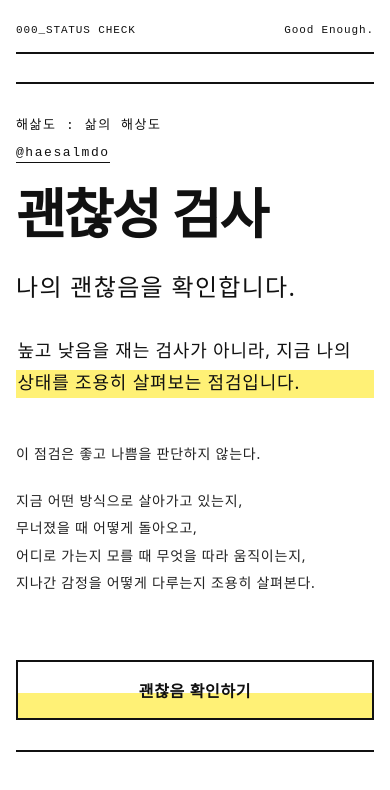
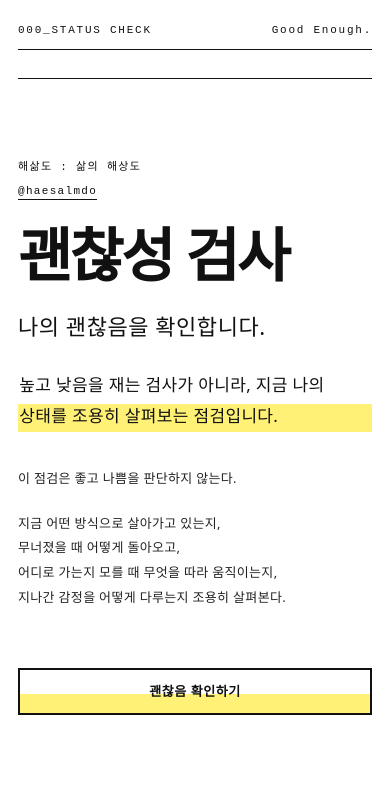
Before and after one commit to munchanwee/bbb, a React (Vite) app: page / in a window 390 px wide. Shown: the top 790 px of the page. Built offline with nearby package versions, Linux system fonts and the light colour scheme.

Commit message:
Add files via upload

```diff
--- a/index.html
+++ b/index.html
@@ -5,7 +5,7 @@
     <meta name="viewport" content="width=device-width, initial-scale=1.0" />
     <meta name="description" content="해삶도 : 삶의 해상도 — 괜찮성 검사" />
     <meta property="og:title" content="괜찮성 검사" />
-    <meta property="og:description" content="나는 괜찮음을 확인합니다. 높낮이가 아닌 나의 상태검사." />
+    <meta property="og:description" content="나의 괜찮음을 확인합니다. 높낮이가 아닌 나의 상태검사." />
     <meta property="og:type" content="website" />
     <title>괜찮성 검사</title>
   </head>
--- a/src/styles.css
+++ b/src/styles.css
@@ -4,7 +4,7 @@
   --muted: #5c5c5c;
   --line: #111111;
   --yellow: #fff176;
-  --soft: #f8f8f4;
+  --soft: #fafaf6;
   font-family: 'Pretendard', 'Apple SD Gothic Neo', 'Noto Sans KR', system-ui, -apple-system, BlinkMacSystemFont, sans-serif;
   color: var(--ink);
   background: var(--bg);
@@ -12,13 +12,17 @@
 
 * { box-sizing: border-box; }
 
-html { scroll-behavior: smooth; }
+html {
+  scroll-behavior: smooth;
+  -webkit-text-size-adjust: 100%;
+}
 
 body {
   margin: 0;
   background: var(--bg);
   color: var(--ink);
   word-break: keep-all;
+  overflow-x: hidden;
 }
 
 button, a {
@@ -26,8 +30,12 @@ button, a {
   color: inherit;
 }
 
+button {
+  -webkit-tap-highlight-color: transparent;
+}
+
 .page {
-  min-height: 100vh;
+  min-height: 100svh;
   padding: 42px 24px 72px;
   background:
     linear-gradient(var(--bg), var(--bg)) padding-box,
@@ -35,10 +43,12 @@ button, a {
 }
 
 .site-header {
+  width: 100%;
   max-width: 980px;
   margin: 0 auto 42px;
   display: flex;
   justify-content: space-between;
+  align-items: center;
   gap: 18px;
   font-family: 'Courier New', ui-monospace, monospace;
   font-size: 14px;
@@ -47,10 +57,16 @@ button, a {
   padding-bottom: 16px;
 }
 
+.site-header span {
+  min-width: 0;
+  overflow-wrap: anywhere;
+}
+
 .frame {
+  width: 100%;
   max-width: 980px;
   margin: 0 auto;
-  background: rgba(255,255,255,0.96);
+  background: rgba(255,255,255,0.97);
   border-top: 2px solid var(--line);
   border-bottom: 2px solid var(--line);
   padding: clamp(34px, 6vw, 72px) clamp(18px, 5vw, 62px);
@@ -94,19 +110,20 @@ button, a {
 h1, h2 {
   margin: 0;
   line-height: 1.05;
-  letter-spacing: -0.035em;
+  letter-spacing: -0.04em;
 }
 
 .hero h1, .result-title {
-  font-size: clamp(54px, 10vw, 118px);
+  font-size: clamp(50px, 9vw, 112px);
   font-weight: 950;
   margin-bottom: 28px;
+  overflow-wrap: break-word;
 }
 
 .subtitle {
-  font-size: clamp(23px, 3.6vw, 42px);
-  letter-spacing: 0.055em;
-  line-height: 1.42;
+  font-size: clamp(22px, 3.2vw, 40px);
+  letter-spacing: 0.045em;
+  line-height: 1.45;
   margin: 0 0 30px;
 }
 
@@ -115,9 +132,9 @@ h1, h2 {
 .result-body,
 .result-status,
 .share-sentence {
-  font-size: clamp(18px, 2.2vw, 25px);
+  font-size: clamp(18px, 2.1vw, 24px);
   line-height: 1.86;
-  letter-spacing: 0.045em;
+  letter-spacing: 0.035em;
 }
 
 .note {
@@ -128,9 +145,9 @@ h1, h2 {
 .intro-copy {
   margin: 42px 0 44px;
   max-width: 720px;
-  font-size: clamp(14px, 1.55vw, 17px);
+  font-size: clamp(14px, 1.45vw, 16px);
   line-height: 2.05;
-  letter-spacing: 0.055em;
+  letter-spacing: 0.045em;
   color: #222;
 }
 
@@ -142,6 +159,8 @@ h1, h2 {
   display: inline;
   background: linear-gradient(to top, var(--yellow) 0 44%, transparent 44% 100%);
   padding: 0 0.08em;
+  -webkit-box-decoration-break: clone;
+  box-decoration-break: clone;
 }
 
 .primary-btn, .secondary-btn {
@@ -193,7 +212,7 @@ button:not(:disabled):hover {
 }
 
 .question-card h1 {
-  font-size: clamp(42px, 8vw, 84px);
+  font-size: clamp(40px, 7vw, 82px);
   margin-bottom: 32px;
 }
 
@@ -227,9 +246,9 @@ button:not(:disabled):hover {
   background: transparent;
   padding: 20px 4px;
   cursor: pointer;
-  font-size: clamp(17px, 2.1vw, 22px);
+  font-size: clamp(17px, 2vw, 21px);
   line-height: 1.58;
-  letter-spacing: 0.035em;
+  letter-spacing: 0.025em;
 }
 
 .choice span {
@@ -241,6 +260,8 @@ button:not(:disabled):hover {
 
 .choice.selected em {
   background: linear-gradient(to top, var(--yellow) 0 45%, transparent 45% 100%);
+  -webkit-box-decoration-break: clone;
+  box-decoration-break: clone;
 }
 
 .choice:hover em {
@@ -324,29 +345,187 @@ button:not(:disabled):hover {
 }
 
 .debug-panel {
-  margin-top: 28px;
-  border-top: 1px solid var(--line);
-  padding-top: 14px;
-  font-size: 14px;
-  color: var(--muted);
-}
-
-.debug-panel summary {
-  cursor: pointer;
-  font-family: 'Courier New', ui-monospace, monospace;
+  display: none;
 }
 
 @media (max-width: 640px) {
-  .page { padding: 24px 16px 56px; }
-  .site-header { font-size: 11px; margin-bottom: 28px; }
-  .frame { padding: 30px 0; }
-  .brand-row { display: block; }
-  .insta-link { display: inline-block; margin-top: 12px; }
-  .hero.frame { min-height: auto; }
-  .hero h1, .result-title { font-size: 54px; }
-  .subtitle { font-size: 24px; }
-  .note, .question-text, .result-body, .result-status, .share-sentence { font-size: 18px; line-height: 1.78; }
-  .intro-copy { font-size: 14px; line-height: 1.95; }
-  .choice { grid-template-columns: 30px 1fr; padding: 16px 0; }
-  .nav-row { justify-content: flex-start; }
+  .page {
+    padding: max(24px, env(safe-area-inset-top)) 18px max(48px, env(safe-area-inset-bottom));
+  }
+
+  .site-header {
+    font-size: 11px;
+    letter-spacing: 0.16em;
+    margin-bottom: 28px;
+    padding-bottom: 13px;
+    border-bottom-width: 1.5px;
+  }
+
+  .site-header span:last-child {
+    text-align: right;
+    white-space: nowrap;
+  }
+
+  .frame {
+    padding: 30px 0;
+    border-top-width: 1.5px;
+    border-bottom-width: 1.5px;
+  }
+
+  .hero.frame {
+    min-height: calc(100svh - 128px);
+  }
+
+  .brand-row {
+    display: block;
+    margin-bottom: 24px;
+  }
+
+  .insta-link {
+    display: inline-block;
+    margin-top: 12px;
+  }
+
+  .eyebrow,
+  .insta-link {
+    font-size: 11px;
+    letter-spacing: 0.12em;
+  }
+
+  .hero h1 {
+    font-size: clamp(48px, 15vw, 62px);
+    line-height: 1.04;
+    margin-bottom: 24px;
+  }
+
+  .result-title {
+    font-size: clamp(38px, 12vw, 52px);
+    line-height: 1.12;
+    letter-spacing: -0.055em;
+    margin-bottom: 28px;
+  }
+
+  .question-card h1 {
+    font-size: clamp(36px, 11vw, 48px);
+    line-height: 1.14;
+    margin-bottom: 26px;
+  }
+
+  .subtitle {
+    font-size: 22px;
+    line-height: 1.55;
+    letter-spacing: 0.025em;
+    margin-bottom: 26px;
+  }
+
+  .note {
+    font-size: 17px;
+    line-height: 1.86;
+    letter-spacing: 0.02em;
+  }
+
+  .intro-copy {
+    font-size: 13px;
+    line-height: 1.9;
+    letter-spacing: 0.025em;
+    margin: 34px 0 38px;
+  }
+
+  .progress-wrap {
+    font-size: 12px;
+    margin-bottom: 34px;
+  }
+
+  .question-text {
+    font-size: 18px;
+    line-height: 1.82;
+    letter-spacing: 0.02em;
+  }
+
+  .mini-guide {
+    font-size: 12px;
+    line-height: 1.7;
+  }
+
+  .choices {
+    margin: 34px 0 28px;
+  }
+
+  .choice {
+    grid-template-columns: 28px 1fr;
+    gap: 10px;
+    padding: 17px 0;
+    font-size: 16px;
+    line-height: 1.62;
+    letter-spacing: 0.015em;
+  }
+
+  .button-row {
+    gap: 10px;
+    margin-top: 28px;
+  }
+
+  .nav-row {
+    display: grid;
+    grid-template-columns: 1fr 1fr;
+  }
+
+  .primary-btn,
+  .secondary-btn,
+  .primary-btn.small {
+    width: 100%;
+    padding: 13px 12px;
+    font-size: 13px;
+    line-height: 1.35;
+  }
+
+  .loading-box {
+    min-height: 360px;
+  }
+
+  .loading-box h2 {
+    font-size: clamp(34px, 11vw, 48px);
+    line-height: 1.15;
+  }
+
+  .result-status {
+    font-size: 18px;
+    line-height: 1.86;
+    letter-spacing: 0.02em;
+  }
+
+  .result-body {
+    margin-top: 42px;
+    font-size: 17px;
+    line-height: 1.9;
+    letter-spacing: 0.01em;
+  }
+
+  .paragraph-gap { height: 19px; }
+
+  .share-sentence {
+    font-size: 18px;
+    line-height: 1.82;
+    letter-spacing: 0.015em;
+    margin-top: 42px;
+  }
+
+  .tags {
+    gap: 8px;
+    margin-top: 26px;
+  }
+
+  .tags span {
+    font-size: 11px;
+    padding: 7px 8px;
+  }
 }
+
+@media (max-width: 360px) {
+  .page { padding-left: 14px; padding-right: 14px; }
+  .hero h1 { font-size: 45px; }
+  .result-title { font-size: 36px; }
+  .question-card h1 { font-size: 34px; }
+  .choice { font-size: 15px; }
+  .result-body { font-size: 16px; }
+}
```
Also changed, not shown: src/data/questions.js (+25 -25 lines).
